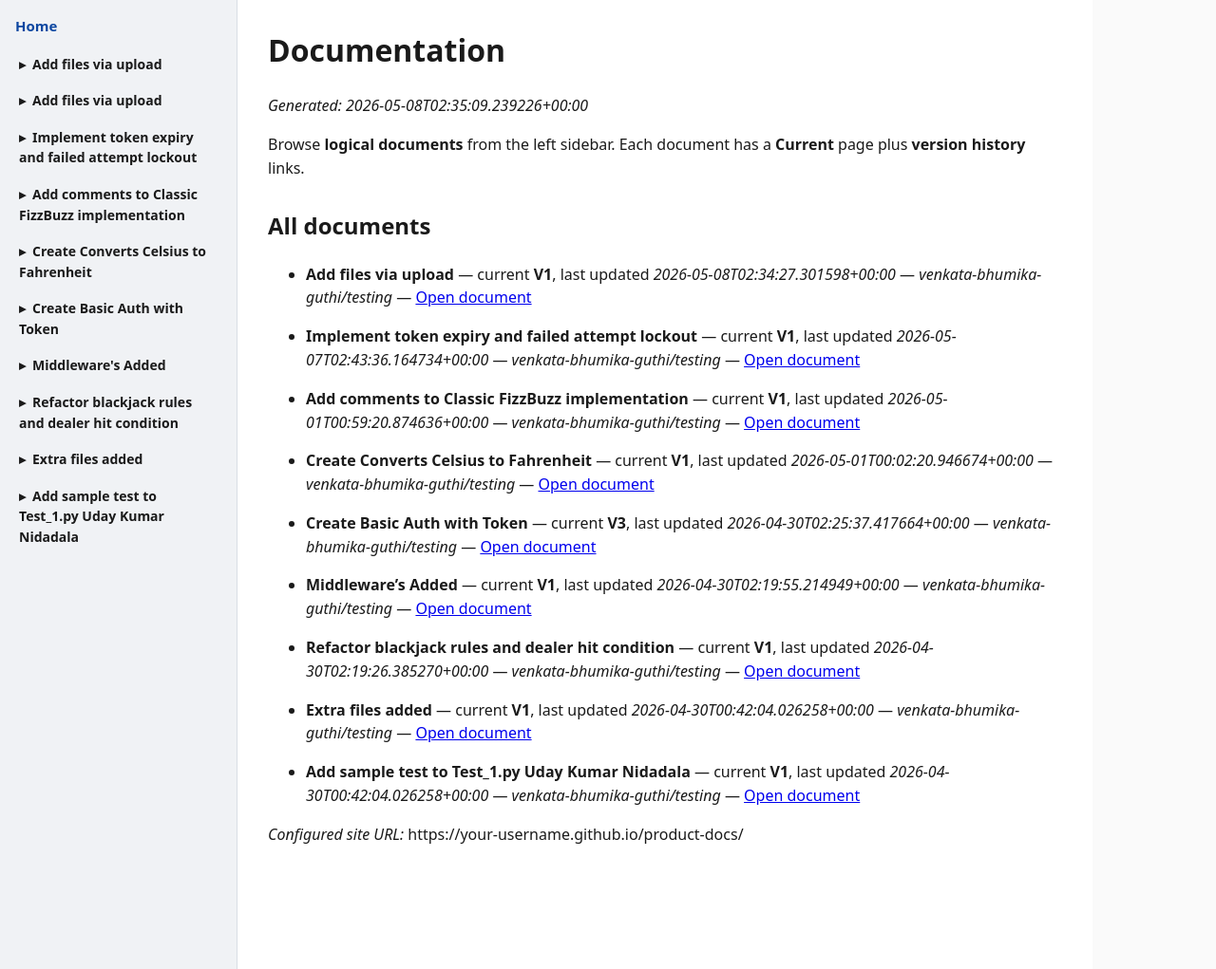
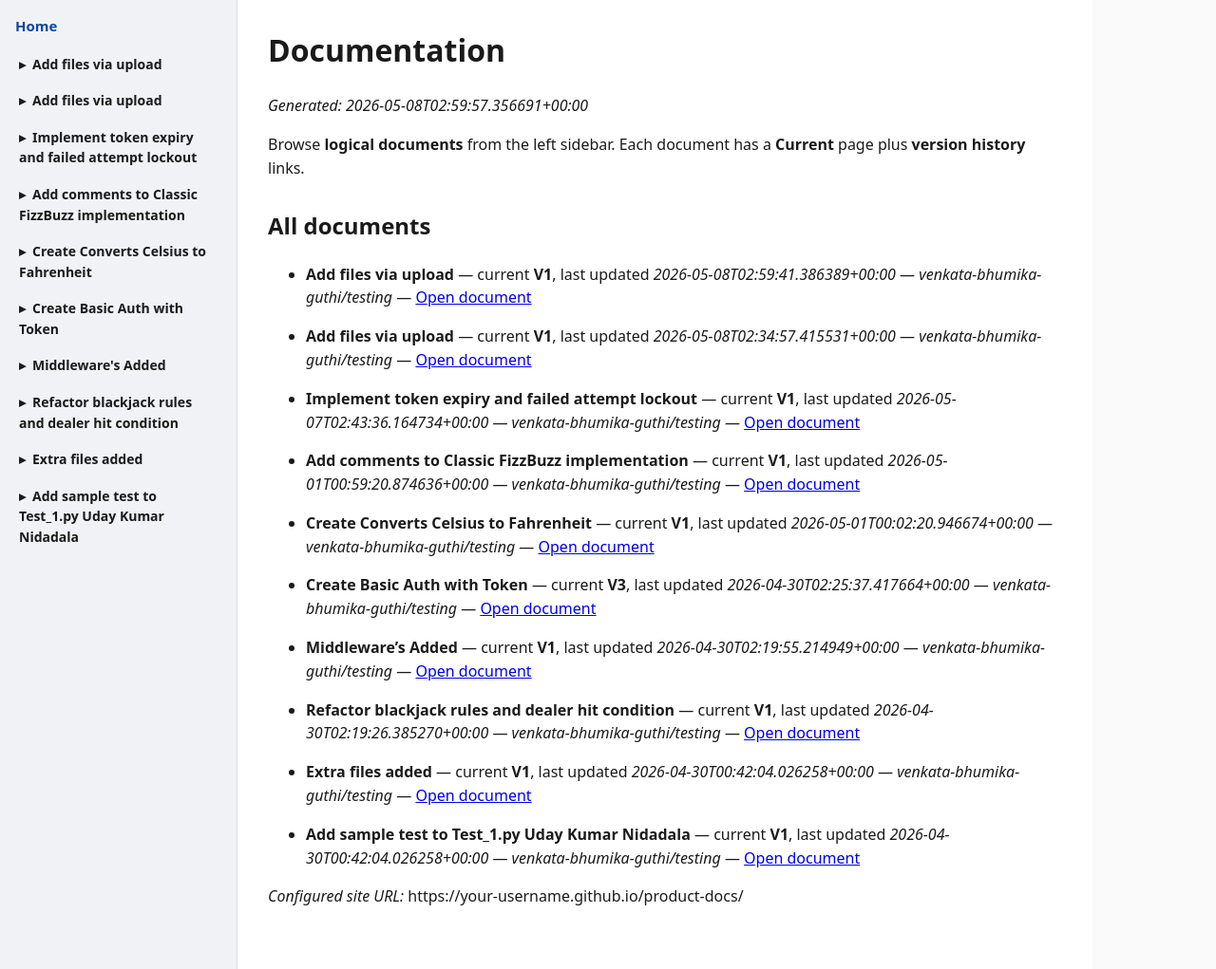
Before and after one commit to Venkata-Bhumika-Guthi/product-docs, a Jekyll site: the page built from docs/index.md, in a window 1280 px wide and 1021 px high. Shown: the whole window at 95% size. Built offline with Jekyll 4.4.1, drawn with Linux system fonts in a browser that asks for light colours.

Commit message:
docs: refresh index (logical documents only)

```diff
--- a/docs/index.md
+++ b/docs/index.md
@@ -6,13 +6,16 @@ title: "Home"
 
 # Documentation
 
-_Generated: 2026-05-08T02:35:09.239226+00:00_
+_Generated: 2026-05-08T02:59:57.356691+00:00_
 
 Browse **logical documents** from the left sidebar. Each document has a **Current** page plus **version history** links.
 
 ## All documents
 
-- **Add files via upload** — current **V1**, last updated _2026-05-08T02:34:27.301598+00:00_
+- **Add files via upload** — current **V1**, last updated _2026-05-08T02:59:41.386389+00:00_
+  — _venkata-bhumika-guthi/testing_ — [Open document]({{ site.baseurl }}/documents/add-files-via-upload-8f3f69cf5b/index.html)
+
+- **Add files via upload** — current **V1**, last updated _2026-05-08T02:34:57.415531+00:00_
   — _venkata-bhumika-guthi/testing_ — [Open document]({{ site.baseurl }}/documents/add-files-via-upload-c8ca0ea8b5/index.html)
 
 - **Implement token expiry and failed attempt lockout** — current **V1**, last updated _2026-05-07T02:43:36.164734+00:00_
```
